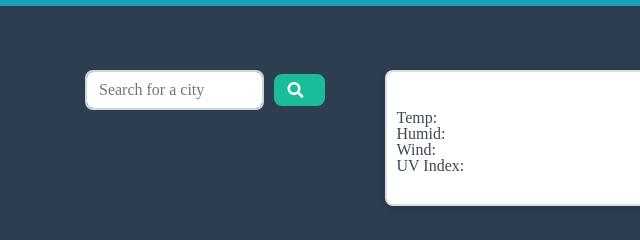
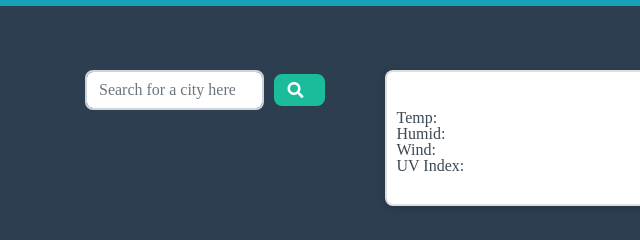
Before and after one commit to waltribeiro/weather-web-api, a website with bundled scripts: page index.html in a window 1280 px wide. Shown: the part 253-493 px from the top of the page, 0-640 px from the left. Built offline with nearby package versions, Linux system fonts and the light colour scheme.

Commit message:
new placeholder text

```diff
--- a/index.html
+++ b/index.html
@@ -183,7 +183,7 @@
             style="width:70%;display:flex"
             class="form-control search"
             type="search"
-            placeholder="Search for a city"
+            placeholder="Search for a city here"
             aria-label="Search">
 
             <button
```
